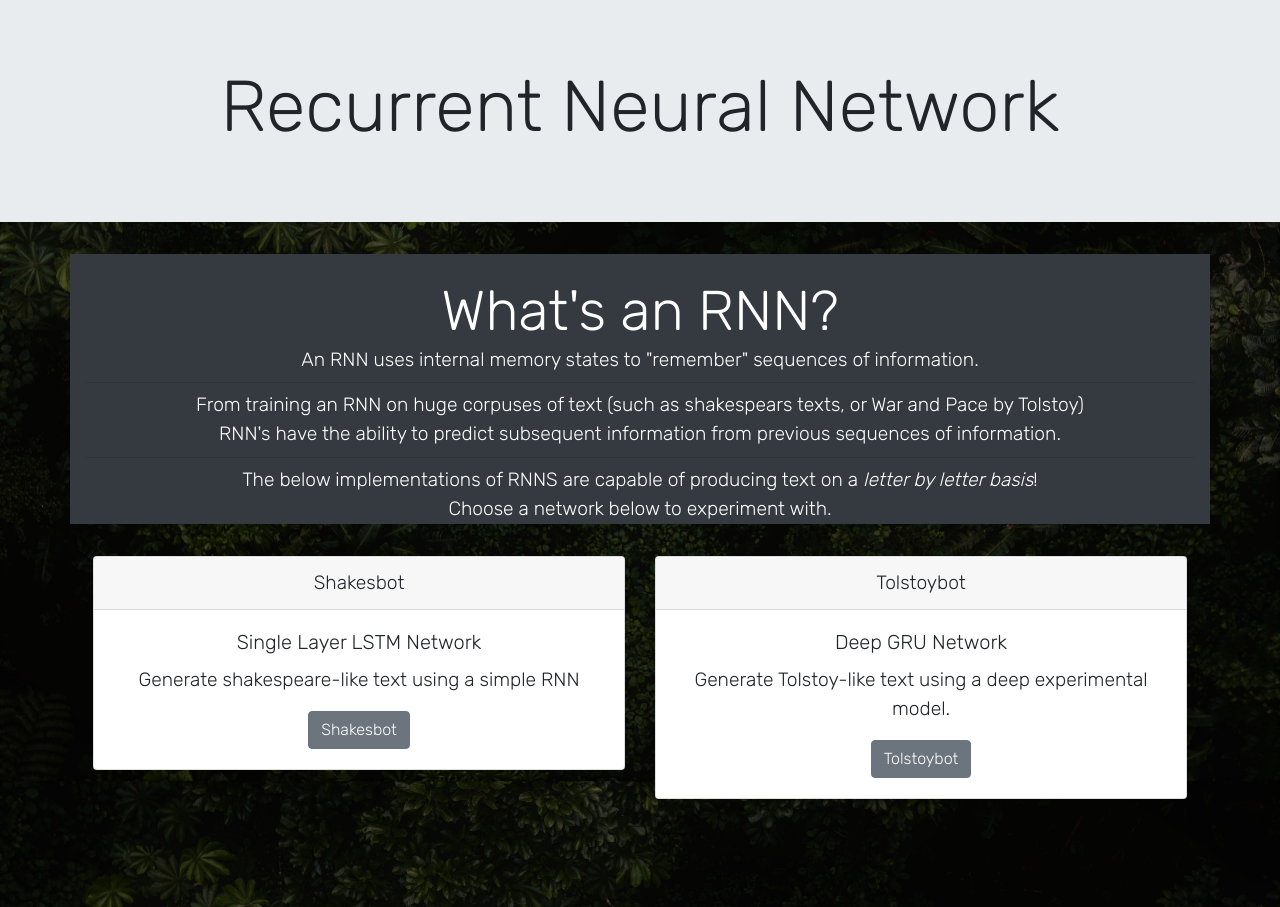
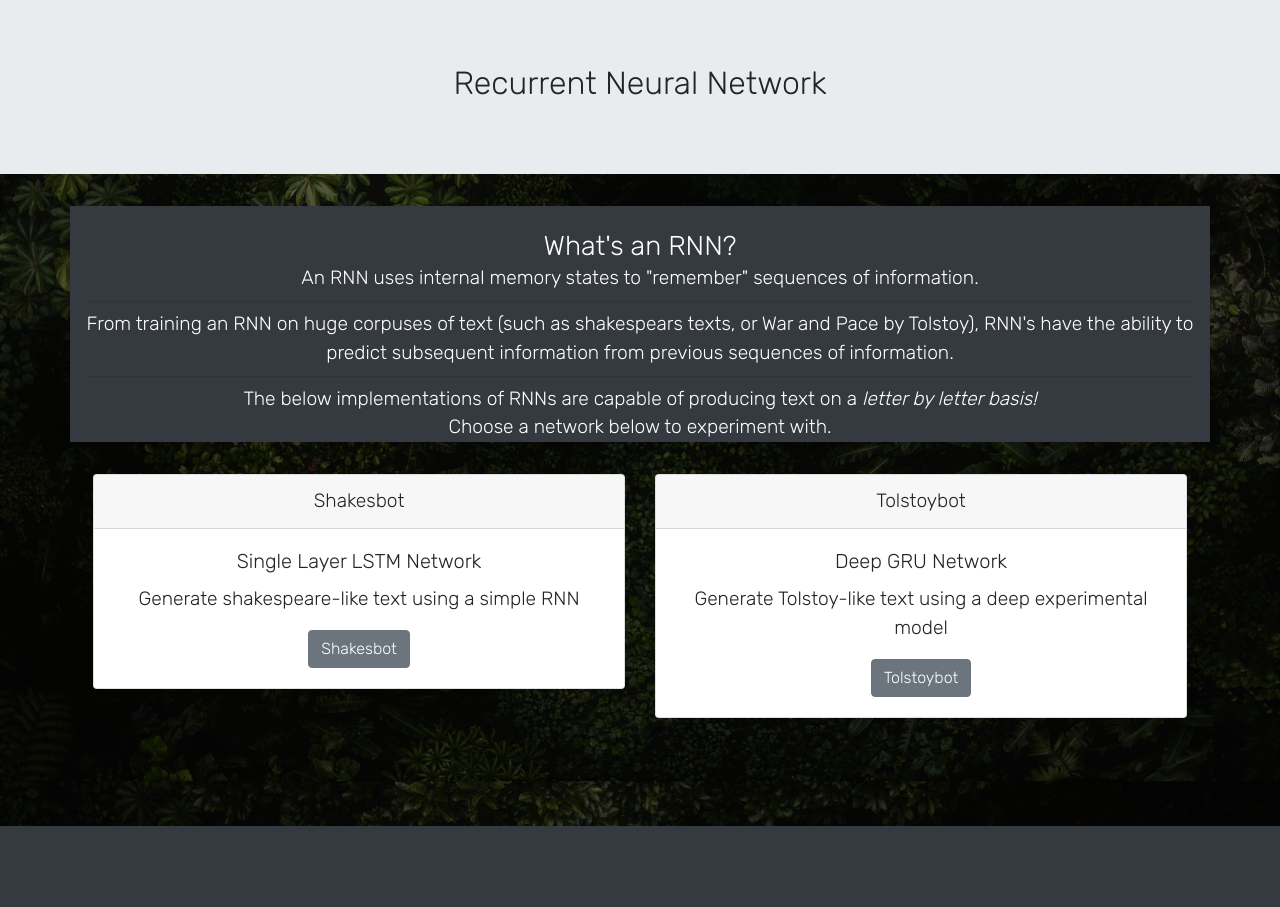
Before and after one commit to BAK2K3/BAKNetwork, a Flask app: page /rnn/ in a window 1280 px wide. Shown: the part 72-979 px from the top of the page. After the commit the page ends 898 px from the top, so only its background shows below. Run offline with Flask 2, Linux system fonts and the light colour scheme; a user stored in the database is signed in; parts of the project's set-up code (start-up, migrations or seed data) failed here and were passed over; some libraries are stand-ins or nearby versions.

Commit message:
Minor formatting changes

```diff
--- a/baknetworks/static/styles.css
+++ b/baknetworks/static/styles.css
@@ -51,22 +51,28 @@ body {
 h1 {font-size:1rem;} /*1rem = 16px*/
 h2 {font-size:0.8rem;}
 h3 {font-size:0.6rem;}
+.h1 {font-size:1rem;} /*1rem = 16px*/
+.h2 {font-size:0.8rem;}
+.h3 {font-size:0.6rem;}
 
-display-1 {font-size:2.5rem;}
-display-2 {font-size:1.5rem;}
-display-3 {font-size:0.8rem;}
-display-4 {font-size:0.5rem;}
+.display-1 {font-size:2.5rem;}
+.display-2 {font-size:1.5rem;}
+.display-3 {font-size:0.8rem;}
+.display-4 {font-size:0.5rem;}
 
 /* Small devices (landscape phones, 544px and up) */
 @media (min-width: 544px) {
   h1 {font-size:1.5rem;} /*1rem = 16px*/
   h2 {font-size:1rem;}
   h3 {font-size:0.8rem;}
+  .h1 {font-size:1.5rem;} /*1rem = 16px*/
+  .h2 {font-size:1rem;}
+  .h3 {font-size:0.8rem;}
 
-  display-1 {font-size:3rem;}
-  display-2 {font-size:2rem;}
-  display-3 {font-size:1.2rem;}
-  display-4 {font-size:0.8rem;}
+  .display-1 {font-size:3rem;}
+  .display-2 {font-size:2rem;}
+  .display-3 {font-size:1.2rem;}
+  .display-4 {font-size:0.8rem;}
 
   body {font-size:0.9rem;}
 
@@ -77,11 +83,14 @@ display-4 {font-size:0.5rem;}
   h1 {font-size:2rem;} /*1rem = 16px*/
   h2 {font-size:1.5rem;}
   h3 {font-size:1rem;}
+  .h1 {font-size:2rem;} /*1rem = 16px*/
+  .h2 {font-size:1.5rem;}
+  .h3 {font-size:1rem;}
 
-  display-1 {font-size:3.5rem;}
-  display-2 {font-size:2.5rem;}
-  display-3 {font-size:1.5rem;}
-  display-4 {font-size:1.2rem;}
+  .display-1 {font-size:3.5rem;}
+  .display-2 {font-size:2.5rem;}
+  .display-3 {font-size:1.5rem;}
+  .display-4 {font-size:1.2rem;}
 
   body {font-size:1rem;}
 }
@@ -91,11 +100,14 @@ display-4 {font-size:0.5rem;}
   h1 {font-size:2.5rem;} /*1rem = 16px*/
   h2 {font-size:2rem;}
   h3 {font-size:1.5rem;}
+  .h1 {font-size:2.5rem;} /*1rem = 16px*/
+  .h2 {font-size:2rem;}
+  .h3 {font-size:1.5rem;}
 
-  display-1 {font-size:4rem;}
-  display-2 {font-size:3rem;}
-  display-3 {font-size:1.8rem;}
-  display-4 {font-size:1.5rem;}
+  .display-1 {font-size:4rem;}
+  .display-2 {font-size:3rem;}
+  .display-3 {font-size:1.8rem;}
+  .display-4 {font-size:1.5rem;}
 
   body {font-size:1.1rem;}
 }
@@ -106,10 +118,10 @@ display-4 {font-size:0.5rem;}
   h2 {font-size:2.5rem;}
   h3 {font-size:2rem;}
 
-  display-1 {font-size:4.5rem;}
-  display-2 {font-size:3.5rem;}
-  display-3 {font-size:2rem;}
-  display-4 {font-size:1.7rem;}
+  .display-1 {font-size:4.5rem;}
+  .display-2 {font-size:3.5rem;}
+  .display-3 {font-size:2rem;}
+  .display-4 {font-size:1.7rem;}
 
   body {font-size:1.2rem;}
 
--- a/baknetworks/templates/rnn.html
+++ b/baknetworks/templates/rnn.html
@@ -17,12 +17,12 @@
 <span class="display-4"> What's an RNN? </span><br>
     An RNN uses internal memory states to "remember" sequences of information.<br>
     <hr class="my-2">
-    From training an RNN on huge corpuses of text (such as shakespears texts, or War and Pace by Tolstoy)<br>
+    From training an RNN on huge corpuses of text (such as shakespears texts, or War and Pace by Tolstoy),
     RNN's have the ability to predict subsequent information from previous sequences of information.
 
     <hr class="my-2">
 
-    The below implementations of RNNS are capable of producing text on a <em>letter by letter basis</em>!<br>
+    The below implementations of RNNs are capable of producing text on a <em>letter by letter basis!</em><br>
     Choose a network below to experiment with.
 
 </div>
@@ -51,7 +51,7 @@
                 </div>
                 <div class="card-body text-center">
                 <h5 class="card-title text-center">Deep GRU Network</h5>
-                <p class="card-text text-center">Generate Tolstoy-like text using a deep experimental model.</p>
+                <p class="card-text text-center">Generate Tolstoy-like text using a deep experimental model</p>
                 <a href="{{url_for('networks.rnn_tolstoy')}}" class="btn btn-secondary text-center">Tolstoybot</a>
                 </div>
             </div>
--- a/baknetworks/templates/rnn_shake.html
+++ b/baknetworks/templates/rnn_shake.html
@@ -39,15 +39,15 @@
                 {{rnnform.textrnn(class="form-control bg-light border border-light")}}
                 <br>
                 <div class='row'>
-                    <div class='col-2'>
+                    <div class='col-3'>
                             {{rnnform.temprnn.label(class='h6')}}
                     </div>
-                    <div class='col-8'>
+                    <div class='col-6'>
                         <div class='container'>
                             <input type="range" min="1" max="200" value="100" class="form-control-range" id="myRange">
                         </div>
                     </div>
-                    <div class='col-2'>
+                    <div class='col-3'>
                             {{rnnform.temprnn(class="form-control bg-light border border-light text-center")}}
                     </div>
                 </div>
--- a/baknetworks/templates/rnn_tolstoy.html
+++ b/baknetworks/templates/rnn_tolstoy.html
@@ -40,15 +40,15 @@
                 {{rnnform.textrnn(class="form-control bg-light border border-light")}}
                 <br>
                 <div class='row'>
-                    <div class='col-2'>
+                    <div class='col-3'>
                             {{rnnform.temprnn.label(class='h6')}}
                     </div>
-                    <div class='col-8'>
+                    <div class='col-6'>
                         <div class='container'>
                             <input type="range" min="1" max="200" value="100" class="form-control-range" id="myRange">
                         </div>
                     </div>
-                    <div class='col-2'>
+                    <div class='col-3'>
                             {{rnnform.temprnn(class="form-control bg-light border border-light text-center")}}
                     </div>
                 </div>
```
